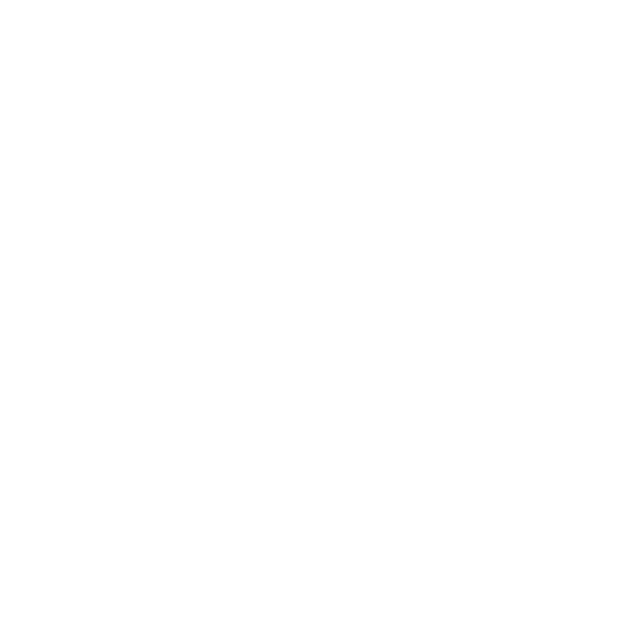
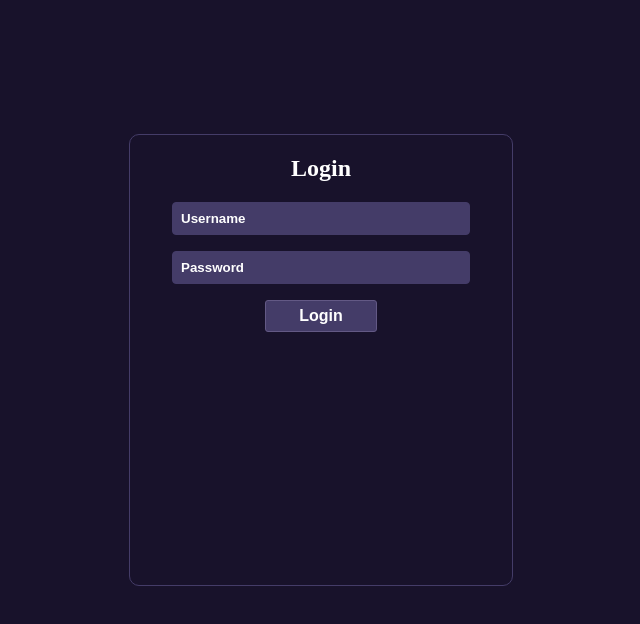
Before and after one commit to hacagahasanli/role-based-auth-via-routing, a React (Vite) app: page / in a window 1280 px wide. Shown: the top 624 px of the page, without its empty margins (319-959 px from the left). Built offline with nearby package versions, Linux system fonts and the light colour scheme.

Commit message:
Creating Login Page

```diff
--- a/index.html
+++ b/index.html
@@ -1,13 +1,16 @@
 <!DOCTYPE html>
 <html lang="en">
-  <head>
-    <meta charset="UTF-8" />
-    <link rel="icon" type="image/svg+xml" href="/vite.svg" />
-    <meta name="viewport" content="width=device-width, initial-scale=1.0" />
-    <title>Vite + React</title>
-  </head>
-  <body>
+<head>
+
+<meta charset="UTF-8"/>
+<link rel="icon" type="image/svg+xml" href="/vite.svg"/>
+<meta name="viewport" content="width=device-width, initial-scale=1.0"/>
+<title>Vite + React</title>
+</head>
+
+<body style="background:#18122B;margin:0;padding:0;box-sizing: border-box;">
     <div id="root"></div>
     <script type="module" src="/src/main.jsx"></script>
-  </body>
+</body>
+
 </html>
--- a/src/App.jsx
+++ b/src/App.jsx
@@ -1,9 +1,23 @@
+import styled from "styled-components"
+import { RouterProvider } from 'react-router-dom'
+import { router } from './routers'
+
 const App = () => {
   return (
-    <div className="App">
-      <div></div>
-    </div>
+    <Container>
+      <RouterProvider {...{ router }}>
+      </RouterProvider>
+    </Container>
   )
 }
 
+const Container = styled.div`
+  width: 100%;
+  min-height: 90vh;
+  max-height: 100vh;
+  display: flex;
+  justify-content: center;
+  align-items: center;
+`
+
 export default App
--- /dev/null
+++ b/src/components/Card/index.jsx
@@ -0,0 +1,16 @@
+import styled from "styled-components"
+
+export const Card = ({ children }) => <StyledCard>
+    {children}
+</StyledCard>
+
+const StyledCard = styled.div`
+    width: 350px;
+    min-height: 450px;
+    border-radius: 10px;
+    border: 1px solid #443C68;
+    padding: 0 1rem;
+    display: flex;
+    flex-direction: column;
+    align-items: center;
+`
--- /dev/null
+++ b/src/components/Login/index.jsx
@@ -0,0 +1,54 @@
+import styled from "styled-components";
+import { Card } from "../Card";
+
+
+export const Login = () => {
+    return <Card>
+        <h2 style={{ color: "white" }}>Login</h2>
+        <InputContainer>
+            <Input type="text" placeholder="Username" />
+            <Input type="password" placeholder="Password" />
+            <Button type="submit">Login</Button>
+        </InputContainer>
+    </Card>
+}
+
+const Input = styled.input`
+    width: 80%;
+    padding: 0.5rem;
+    outline: none;
+    border: 1px solid #443C68;
+    border-radius: 4px;
+    background: 635985;
+    background: #443C68;
+    color:#ffffff;
+    font-weight:600;
+    ::placeholder{
+        color: white;
+    }
+
+`
+
+const Button = styled.button`
+    min-width: 7rem;
+    min-height:2rem;
+    font-weight: 600;
+    font-size: 1rem;
+    color: #ffffff;
+    border: 1px solid #635985;
+    border-radius: 3px;
+    background: #443C68;
+
+    :hover{
+        background:#635985
+    }
+`
+
+const InputContainer = styled.form`
+    width: 100%;
+    min-height: 100%;
+    display: flex;
+    flex-direction: column;
+    align-items: center;
+    gap:1rem;
+`
--- /dev/null
+++ b/src/components/index.jsx
@@ -0,0 +1,3 @@
+export { Login } from "./Login";
+
+export { Card } from "./Card";
--- a/src/main.jsx
+++ b/src/main.jsx
@@ -1,5 +1,6 @@
 import React from 'react'
+import App from './App'
 import ReactDOM from 'react-dom/client'
-import App from './App'
+
 
 ReactDOM.createRoot(document.getElementById('root')).render(<App />)
--- /dev/null
+++ b/src/routers/index.jsx
@@ -0,0 +1,10 @@
+import { createBrowserRouter } from "react-router-dom";
+import { Login } from "../components";
+
+
+export const router = createBrowserRouter([
+    {
+        path: "/",
+        element: <Login />
+    }
+])
```
Also changed, not shown: package.json (+6 -1 lines), src/hooks/index.jsx (added), 1 other file (tests, documents, lock files or other folders).
